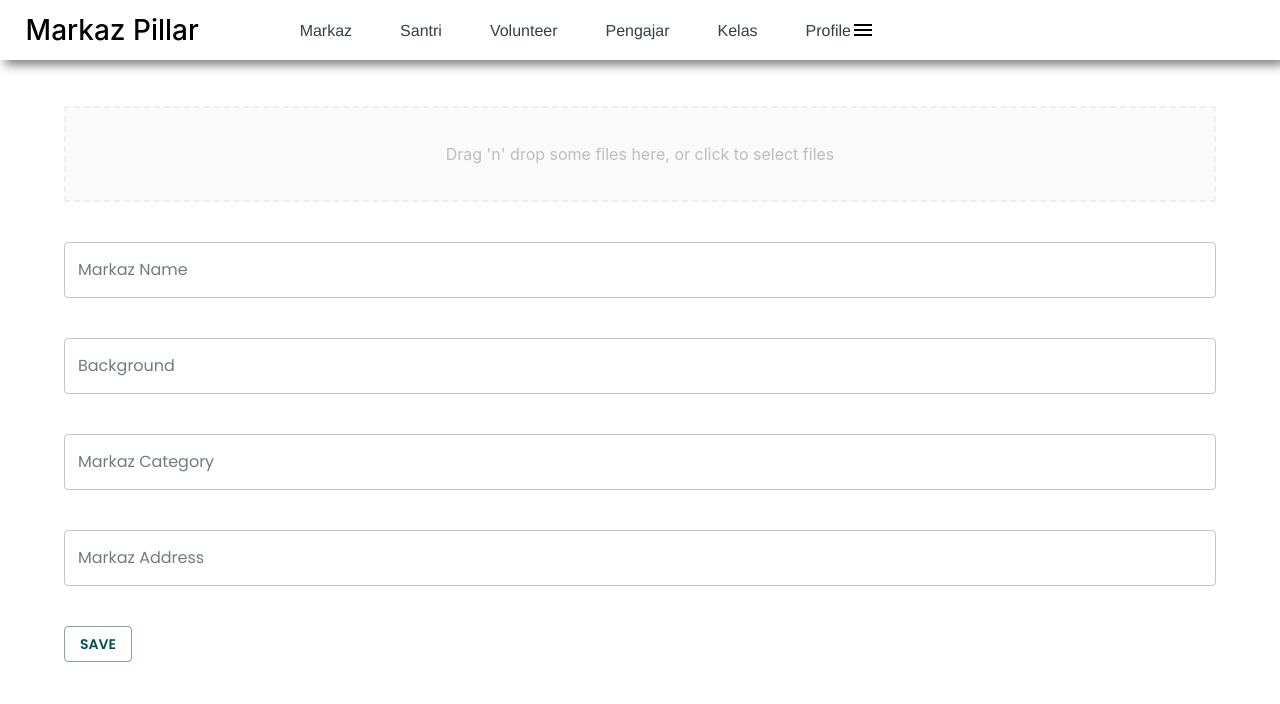
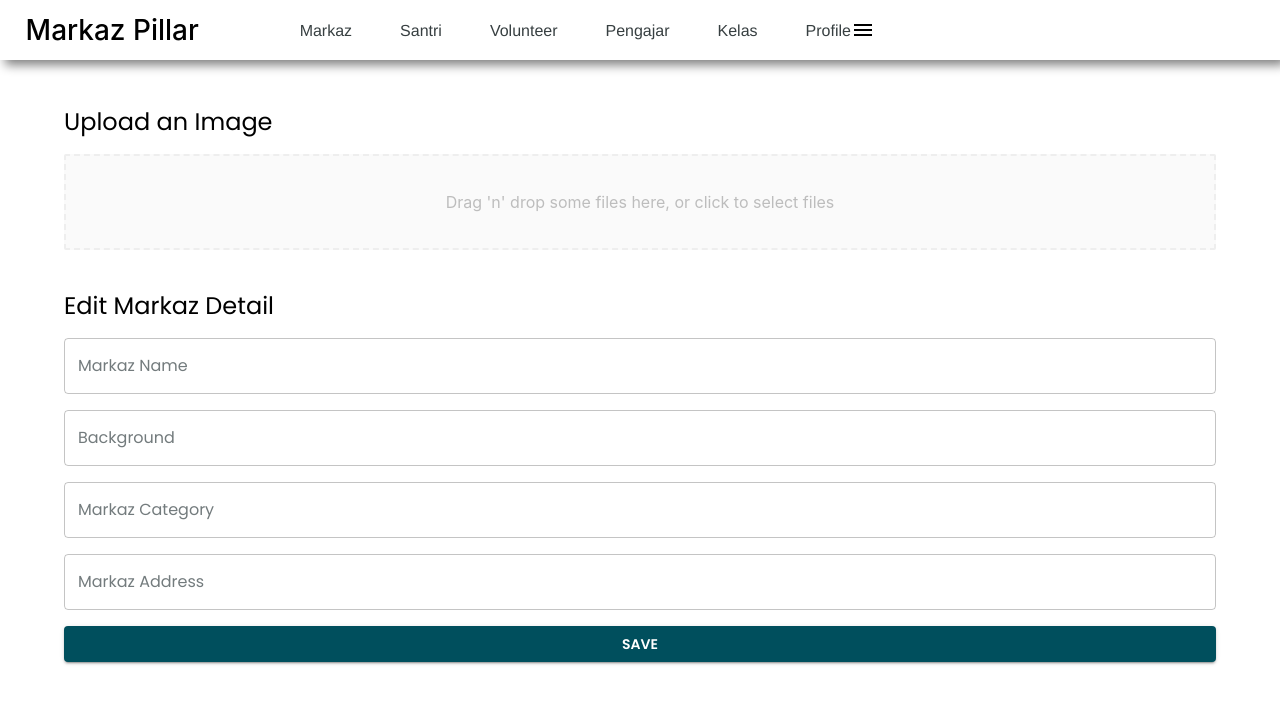
Before and after one commit to hazlazuardi/markaz-pillar-fe, a Next.js app: page /admin/markaz/edit/1 in a window 1280 px wide. Shown: the top 704 px of the page. Built offline with nearby package versions, Linux system fonts and the light colour scheme.

Commit message:
feat: refine edit markaz visual

```diff
--- a/src/pages/admin/markaz/edit/[id].js
+++ b/src/pages/admin/markaz/edit/[id].js
@@ -9,6 +9,9 @@ import Button from "@mui/material/Button";
 import TextField from "@mui/material/TextField";
 import { useAppContext } from "../../../../context/AppContext";
 import Grid from "@mui/material/Grid";
+import Typography from '@mui/material/Typography'
+
+
 
 const BASE_URL = process.env.BACKEND_HOST;
 
@@ -86,13 +89,25 @@ function AdminMarkazEdit() {
             spacing={5}
           >
             <Grid item>
+              <Grid container spacing={2}>
+                <Grid item xs={12}>
+                  <Typography variant="h5" color="initial">Upload an Image</Typography>
+                </Grid>
+                <Grid item xs={12}>
                   <Dropzone
                     name="thumbnail"
                     onDrop={onDrop}
                     accept={"application/pdf"}
                   />
                 </Grid>
+              </Grid>
+            </Grid>
             <Grid item>
+              <Grid container spacing={2}>
+                <Grid item xs={12}>
+                  <Typography variant="h5" color="initial">Edit Markaz Detail</Typography>
+                </Grid>
+                <Grid item xs={12}>
                   <TextField
                     name="name"
                     label="Markaz Name"
@@ -100,7 +115,7 @@ function AdminMarkazEdit() {
                     onChange={handleChangeMarkaz}
                   />
                 </Grid>
-            <Grid item>
+                <Grid item xs={12}>
                   <TextField
                     name="background"
                     label="Background"
@@ -108,7 +123,7 @@ function AdminMarkazEdit() {
                     onChange={handleChangeMarkaz}
                   />
                 </Grid>
-            <Grid item>
+                <Grid item xs={12}>
                   <TextField
                     name="category"
                     label="Markaz Category"
@@ -116,7 +131,7 @@ function AdminMarkazEdit() {
                     onChange={handleChangeMarkaz}
                   />
                 </Grid>
-            <Grid item>
+                <Grid item xs={12}>
                   <TextField
                     name="address"
                     label="Markaz Address"
@@ -124,10 +139,12 @@ function AdminMarkazEdit() {
                     onChange={handleChangeMarkaz}
                   />
                 </Grid>
-            <Grid item>
-              <Button type="submit" variant="outlined" color="primary">
+                <Grid item xs={12}>
+                  <Button type="submit" variant="contained" color="primary" fullWidth>
                     Save
                   </Button>
+                </Grid>
+              </Grid>
             </Grid>
           </Grid>
         </form>
```
Lines whose indentation alone changed are shown as unchanged.
